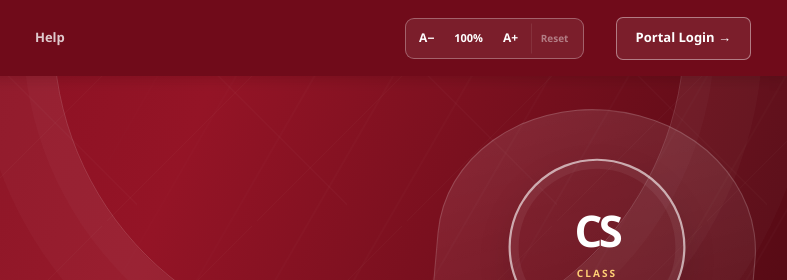
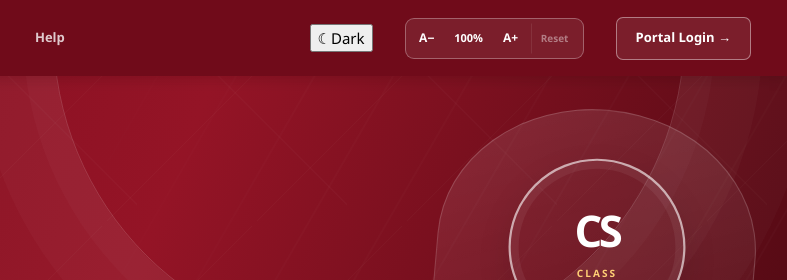
Before and after one commit to cielovincentortiz/class-scheduling-system, a plain HTML site: page index.html in a window 1280 px wide. Shown: the top 280 px of the page, 493-1280 px from the left. Drawn offline with nearby package versions, Linux system fonts and the light colour scheme.

Commit message:
Add theme toggle and font size controls to index.html

```diff
--- a/index.html
+++ b/index.html
@@ -5,6 +5,8 @@
   <meta name="viewport" content="width=device-width, initial-scale=1.0">
   <meta name="theme-color" content="#6f0918">
   <meta name="description" content="A class scheduling portal for managing academic records, teaching assignments, and timetables.">
+  <link rel="icon" type="image/svg+xml" href="favicon.svg">
+  <link rel="apple-touch-icon" href="favicon.svg">
   <title>Class Schedule Viewer | Academic Scheduling Portal</title>
   <link rel="stylesheet" href="style.css">
   <script src="https://cdn.jsdelivr.net/npm/@supabase/supabase-js@2" defer></script>
@@ -24,6 +26,7 @@
           <a href="#schedule-info">Class Schedule</a>
           <a href="#how-to-use">Help</a>
         </nav>
+        <button type="button" class="theme-toggle theme-toggle-public" data-theme-toggle aria-label="Switch to dark mode" aria-pressed="false" title="Switch to dark mode"><span class="theme-icon" aria-hidden="true">☾</span><span class="theme-label">Dark</span></button>
         <div class="font-adjuster font-adjuster-public" role="group" aria-label="Text size controls">
           <button type="button" data-font-action="decrease" aria-label="Decrease text size" title="Decrease text size">A−</button>
           <output data-font-scale-label aria-live="polite">100%</output>
@@ -118,6 +121,7 @@
           <span class="brand-name">class<span>scheduler</span></span>
         </a>
         <div class="topbar-actions">
+          <button type="button" class="theme-toggle theme-toggle-workspace" data-theme-toggle aria-label="Switch to dark mode" aria-pressed="false" title="Switch to dark mode"><span class="theme-icon" aria-hidden="true">☾</span><span class="theme-label">Dark</span></button>
           <div class="font-adjuster font-adjuster-workspace" role="group" aria-label="Text size controls">
             <button type="button" data-font-action="decrease" aria-label="Decrease text size" title="Decrease text size">A−</button>
             <output data-font-scale-label aria-live="polite">100%</output>
```
